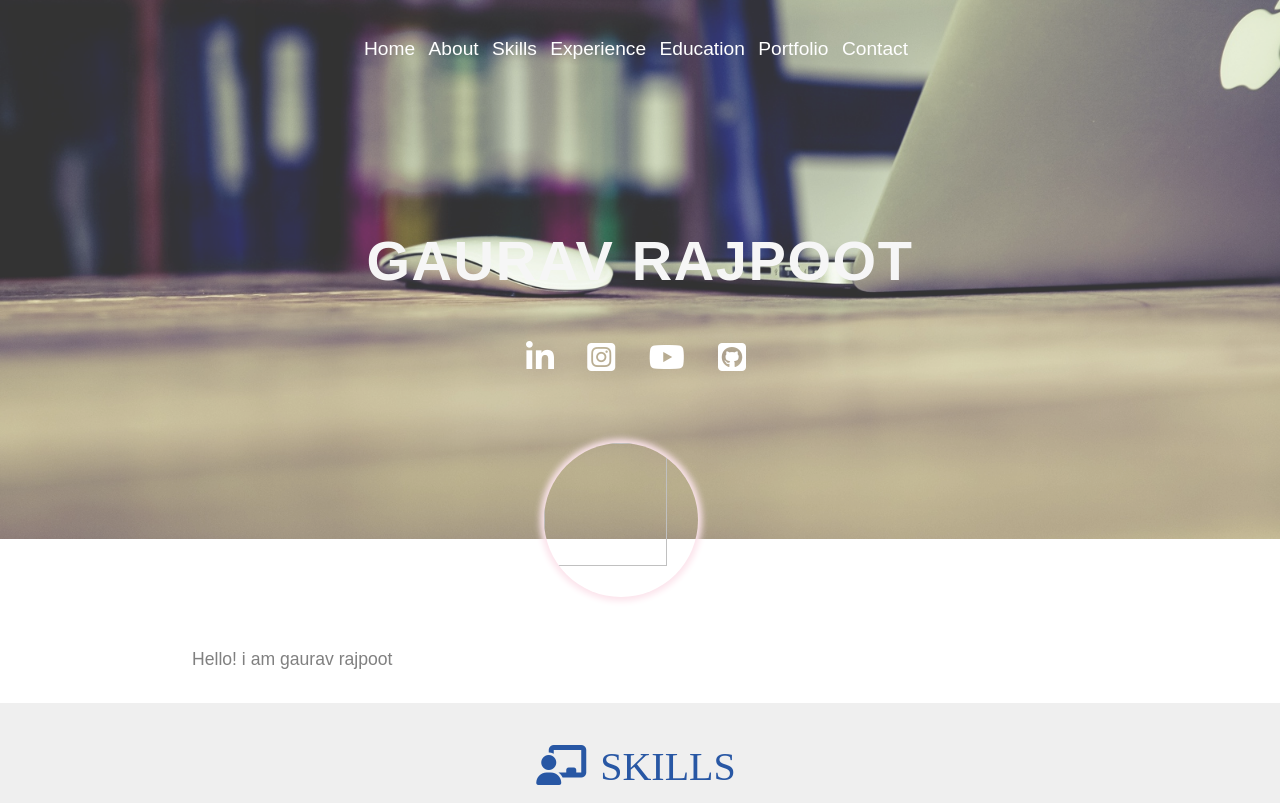
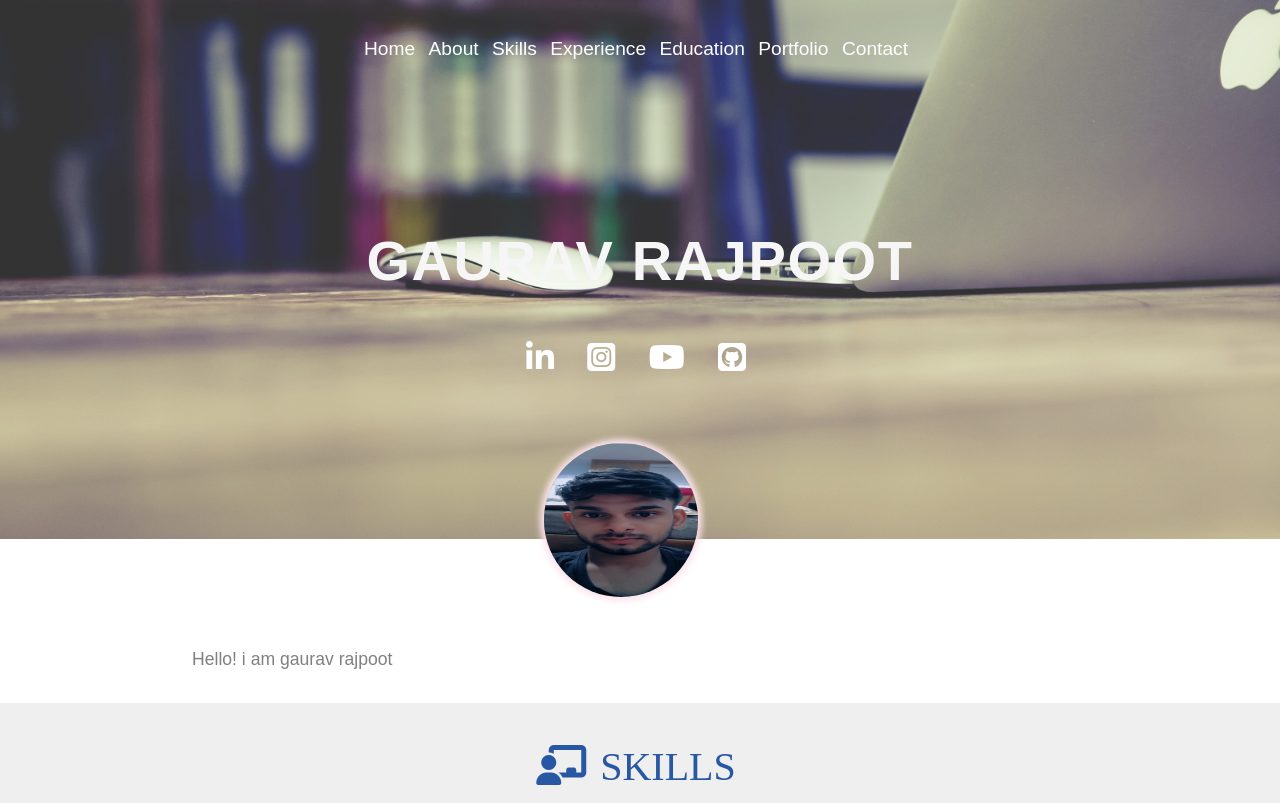
Before and after one commit to gaurav09-rajpoot/Portfolio-Website, a plain HTML site: page index.html in a window 1280 px wide. Shown: the top 803 px of the page. Drawn offline with Linux system fonts and the light colour scheme.

Commit message:
Photo Changed

```diff
--- a/index.html
+++ b/index.html
@@ -53,7 +53,7 @@
 	<main>
 		<section id="about">
 			<div id="my-image">
-				<img src="C:\Users\user\Downloads\WhatsApp Image 2021-12-15 at 11.34.08 AM.jpeg">
+				<img src="./image/WhatsApp Image 2021-12-15 at 11.34.08 AM.jpeg">
 			</div>
 			<p id="about-para">
 				Hello! i am gaurav rajpoot
```
Also changed, not shown: image/WhatsApp Image 2021-12-15 at 11.34.08 AM.jpeg (added).
